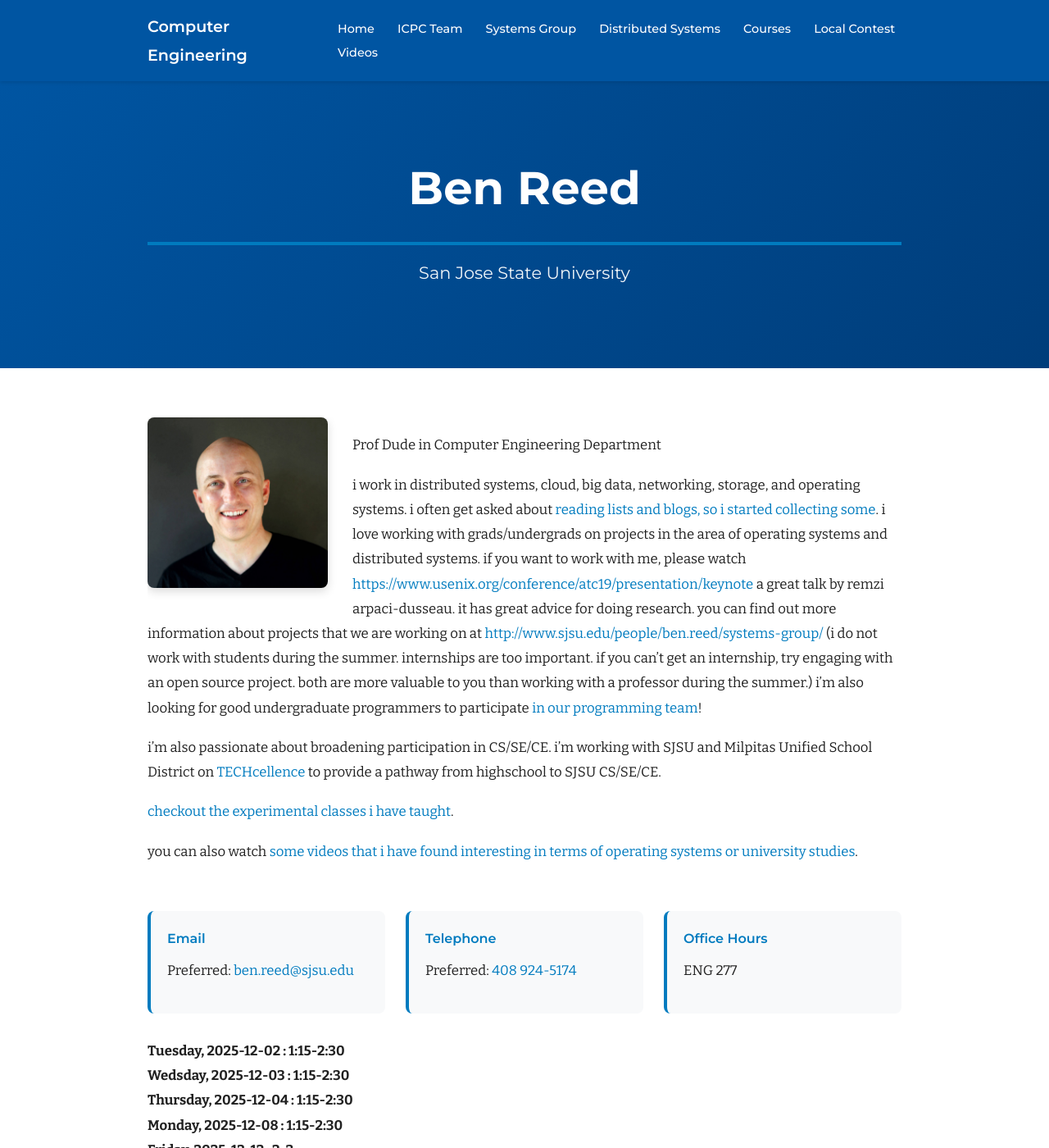
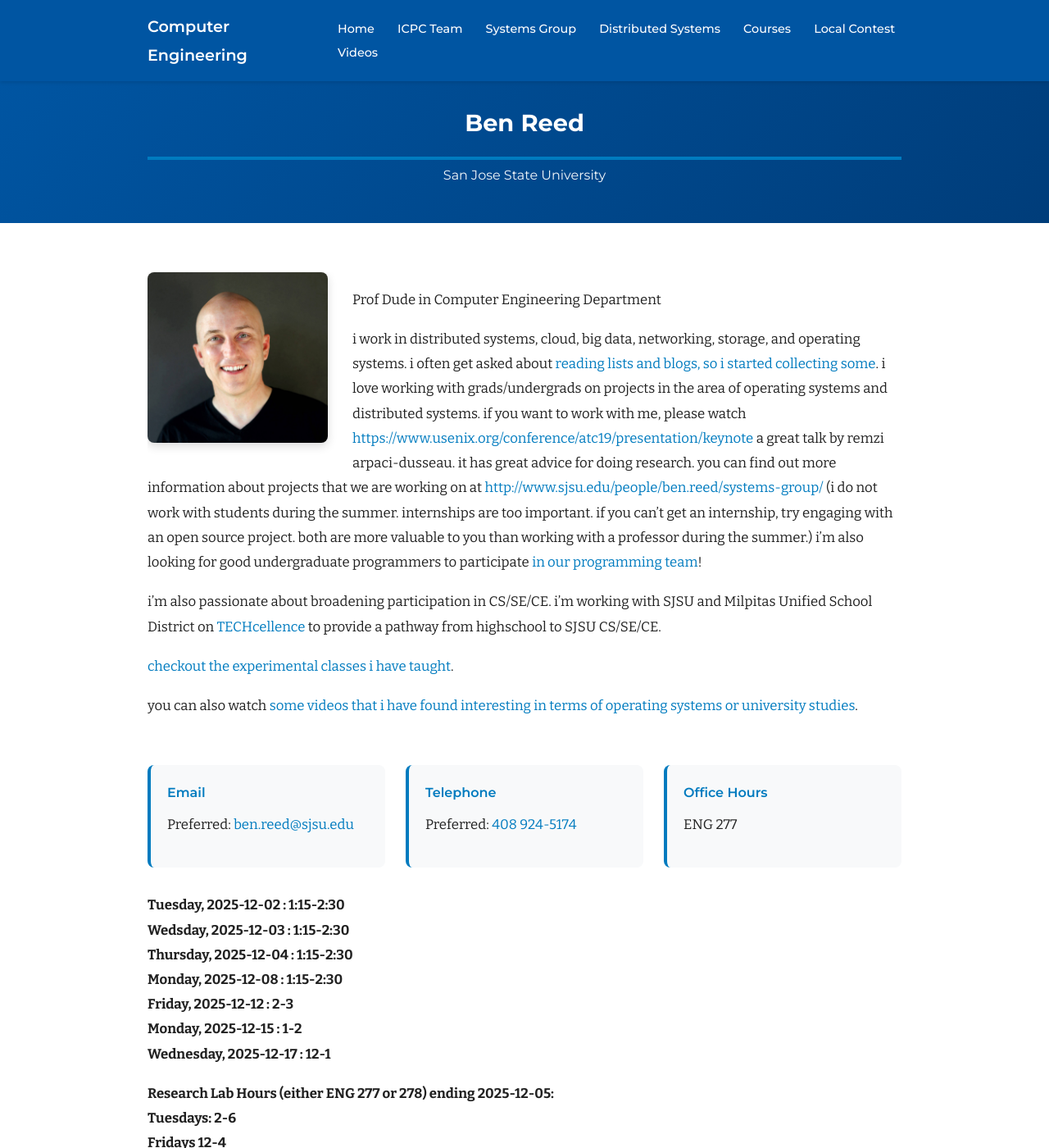
Before and after one commit to breed/benreed-sjsu, a Jekyll site: the page built from index.md, in a window 1280 px wide and 1400 px high. Shown: the whole window at 82% size. Built offline with Jekyll 4.4.1, drawn with Linux system fonts in a browser that asks for light colours.

Commit message:
Make hero section more compact

```diff
--- a/css/style.css
+++ b/css/style.css
@@ -77,21 +77,21 @@ nav a:hover {
 .hero {
     background: linear-gradient(135deg, #0055a2 0%, #003d7a 100%);
     color: #fff;
-    padding: 80px 0;
+    padding: 25px 0;
     text-align: center;
 }
 
 .hero h1 {
     font-family: 'Montserrat', sans-serif;
-    font-size: 3.5rem;
+    font-size: 1.8rem;
     font-weight: 700;
-    margin-bottom: 15px;
+    margin-bottom: 5px;
     color: #fff;
 }
 
 .hero .subtitle {
     font-family: 'Montserrat', sans-serif;
-    font-size: 1.3rem;
+    font-size: 1rem;
     font-weight: 400;
     opacity: 0.95;
 }
@@ -330,15 +330,15 @@ footer p {
     }
 
     .hero {
-        padding: 50px 0;
+        padding: 20px 0;
     }
 
     .hero h1 {
-        font-size: 2.2rem;
+        font-size: 1.5rem;
     }
 
     .hero .subtitle {
-        font-size: 1.1rem;
+        font-size: 0.9rem;
     }
 
     h1 {
@@ -366,7 +366,7 @@ footer p {
 
 @media (max-width: 480px) {
     .hero h1 {
-        font-size: 1.8rem;
+        font-size: 1.3rem;
     }
 
     main {
```
